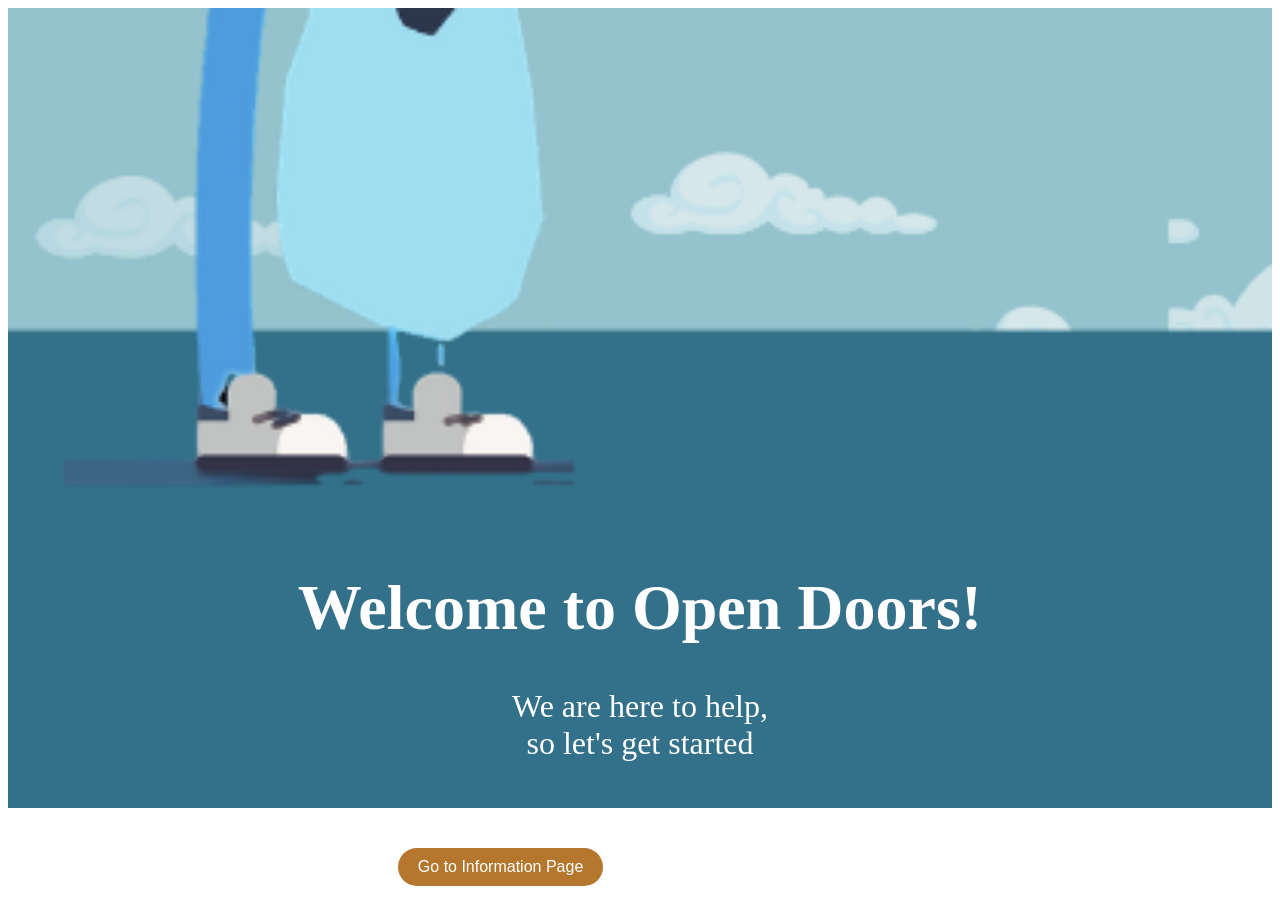
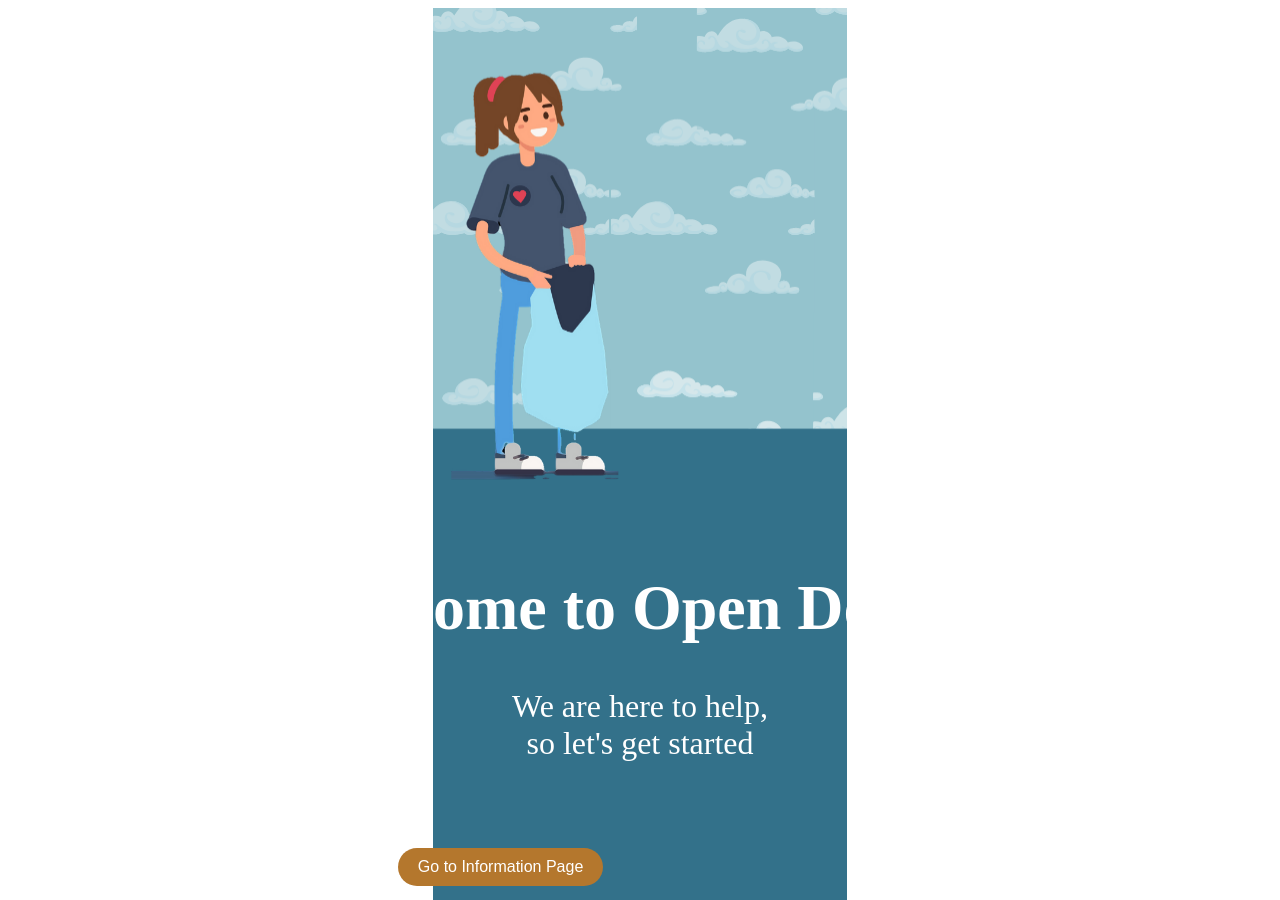
Before and after one commit to kcameron37/MDIA2019-project, a Next.js app: page / in a window 1280 px wide. Built offline with nearby package versions, Linux system fonts and the light colour scheme.

Commit message:
update home image

```diff
--- a/pages/index.js
+++ b/pages/index.js
@@ -2,6 +2,7 @@ import { useState, useEffect } from 'react';
 import Link from 'next/link';
 import Image from 'next/image';
 import styles from '../styles/Home.module.css';
+import Head from 'next/head';
 
 export default function Home() {
   const [showLogo, setShowLogo] = useState(true);
@@ -17,6 +18,13 @@ export default function Home() {
   }, []);
 
   return (
+    <>
+      <Head>
+        <title>Open Doors</title>
+        <meta name="description" content="Unlocking a better tomorrow" />
+        <meta name="viewport" content="width=device-width, initial-scale=1" />
+        <link rel="icon" href="/favicon.png" />
+      </Head>
       <div className={`${styles.container} ${animationClass}`}>
         {showLogo ? (
           <Image
@@ -28,14 +36,26 @@ export default function Home() {
           />
         ) : (
           <>
-          <div className={styles.homeImage}/>
-
+            <div className={styles.homeImage} />
+            <div className={styles.backgroundImage}>
+              <Image
+                src="/images/home-background.png"
+                alt="Home"
+                className={styles.logo}
+                width={414}
+                height={892}
+              />
+            </div>
             <div className={styles.text}>
               <div className={styles.header}>
                 <h1 className={styles.header}>Welcome to Open Doors!</h1>
               </div>
               <div className={styles.header}>
-              <p className={styles.paragraph}>We are here to help,<br></br> so let's get started</p>
+                <p className={styles.paragraph}>
+                  We are here to help,
+                  <br />
+                  so let's get started
+                </p>
               </div>
               <Link href="/information">
                 <button className={styles.button}>Go to Information Page</button>
@@ -44,5 +64,6 @@ export default function Home() {
           </>
         )}
       </div>
+    </>
   );
 }
--- a/styles/Home.module.css
+++ b/styles/Home.module.css
@@ -22,16 +22,7 @@
   text-align: center;
 }
 
-.homeImage {
-  position: absolute;
-  top: 0;
-  left: 0;
-  width: 100%;
-  height: 100%;
-  background-image: url('/images/home.png');
-  background-size: cover;
-  background-position: center;
-}
+
 
 .text {
   position: absolute;
@@ -39,6 +30,11 @@
   background-color: transparent;
   color: white;
   font-size: 2rem;
+}
+
+.backgroundImage{
+  position: absolute;
+  top: 0px;
 }
 
 .button {
```
Also changed, not shown: public/images/home-background.png (added). Lines whose indentation alone changed are shown as unchanged.
